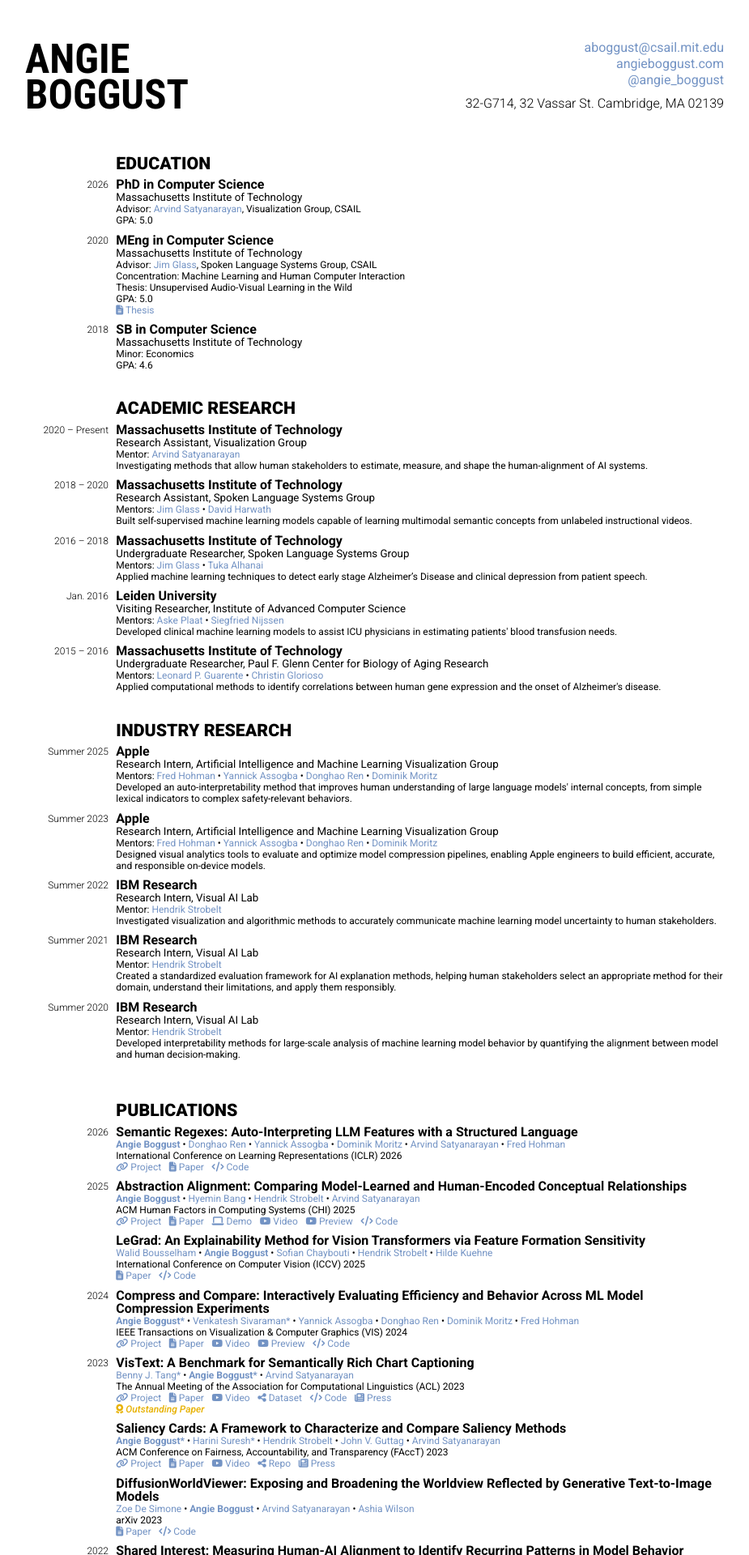
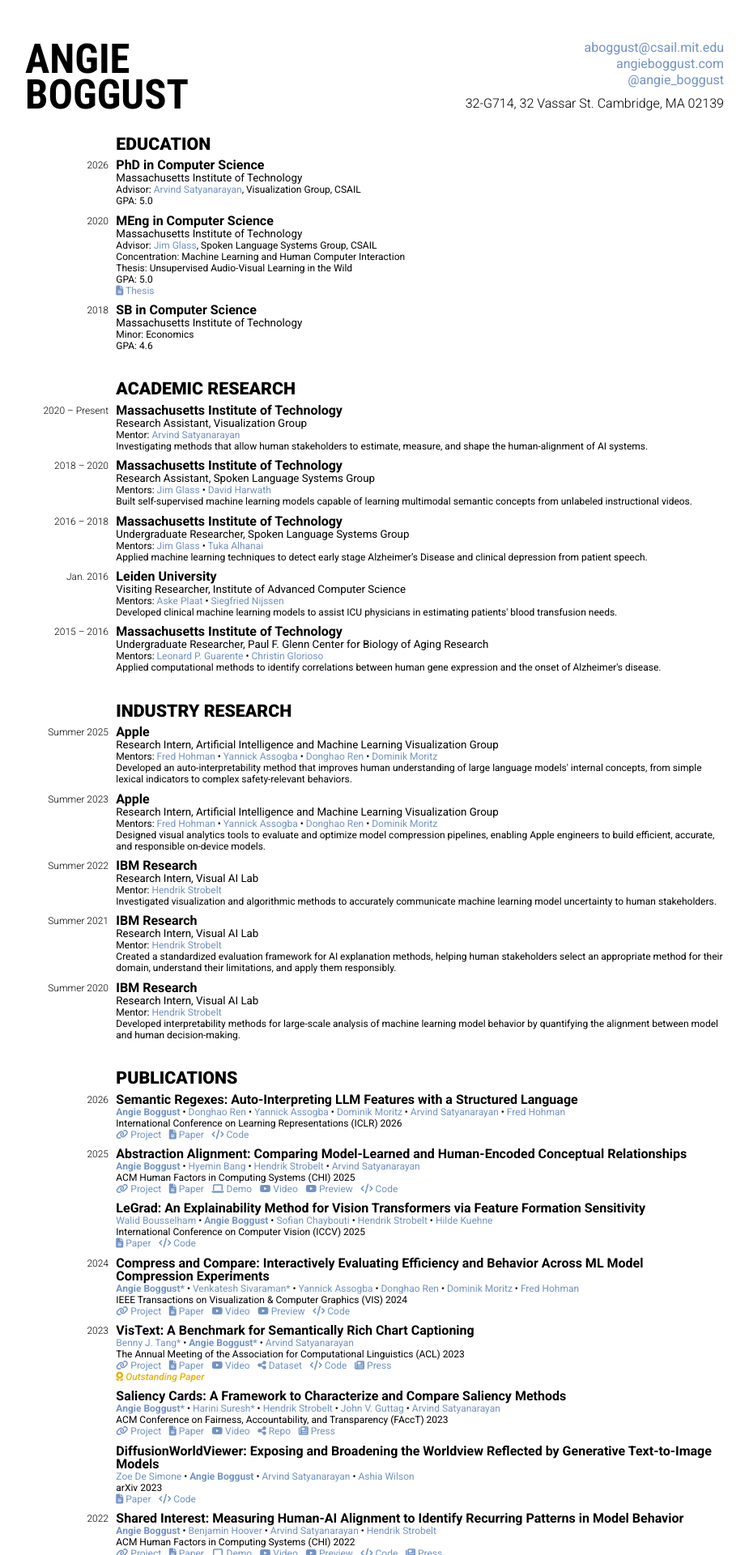
Before and after one commit to aboggust/aboggust.github.io, a Jekyll site: the page built from cv.markdown, in a window 1280 px wide. Shown: the top 1920 px of the page at 81% size, without its empty margins (177-1102 px from the left). Built offline with Jekyll 4.4.1, drawn with Linux system fonts in a browser that asks for light colours; nearby versions of some CDN libraries.

Commit message:
CV PDF conversion in Safari

```diff
--- a/_sass/cv.scss
+++ b/_sass/cv.scss
@@ -1,8 +1,10 @@
 #cv {
-    display: flex;
-    flex-direction: column;
+    display: block;
     width: 100%;
-    row-gap: 1.5em;
+
+    .cv-section {
+        margin-bottom: 1.5em;
+    }
 
     p {
         margin: 0;
--- a/cv.markdown
+++ b/cv.markdown
@@ -26,11 +26,6 @@ hide_header: true
         --section-date-width: 103px;
         --section-content-width: calc(var(--section-width) - var(--section-date-width));
     }
-
-    /* @page {
-        size: var(--page-width) var(--page-height);
-        margin: var(--margin);
-    } */
 
     html {
         margin: 0;
```
